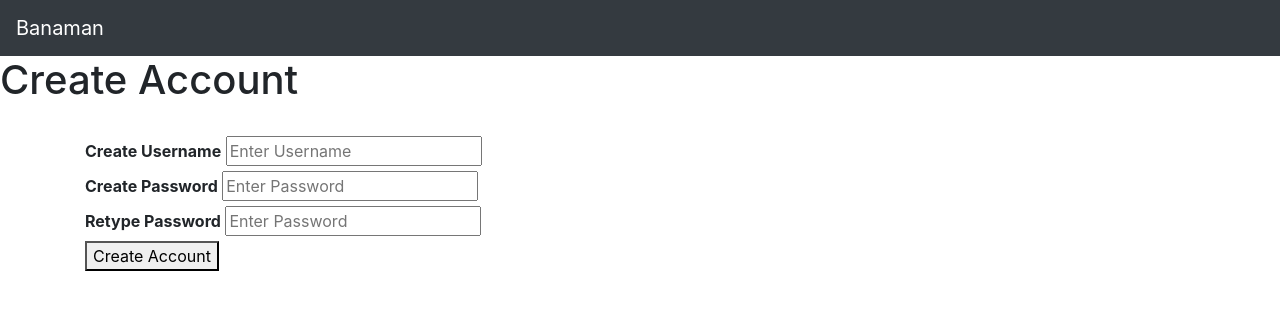
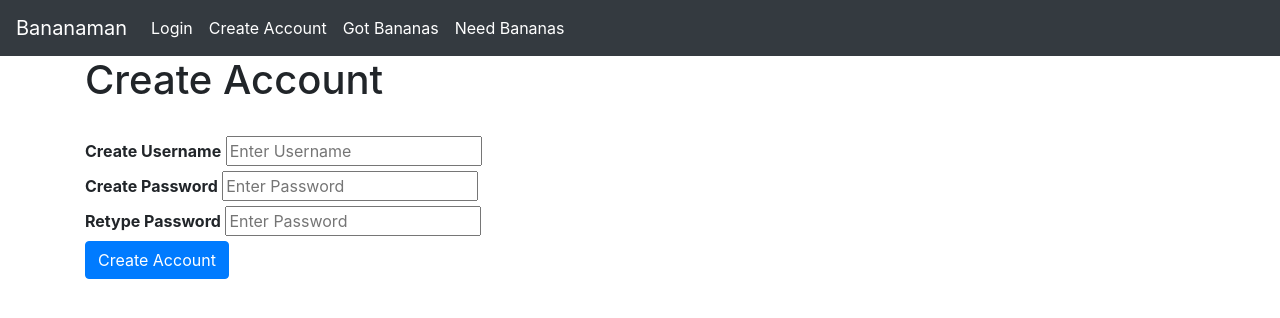
Before and after one commit to jackerman76/Bananaman, a Flask app: page /create_account in a window 1280 px wide. Shown: the top 318 px of the page. Run offline with Flask 2, Linux system fonts and the light colour scheme; some libraries are stand-ins or nearby versions.

Commit message:
navbar has all links working, buttons reformatted

```diff
--- a/templates/_base.html
+++ b/templates/_base.html
@@ -15,8 +15,36 @@
         #}
         {% if error_message %}<div><strong>{{error_message}}</strong></div>{% endif %}
         <nav class="navbar navbar-expand-lg navbar-dark bg-dark">
-          <a class="navbar-brand" href="#">Banaman</a>
+          <a class="navbar-brand" href="{{ url_for('home') }}">Bananaman</a>
+          <button class="navbar-toggler" type="button" data-toggle="collapse" data-target="#navbarSupportedContent" aria-controls="navbarSupportedContent" aria-expanded="false" aria-label="Toggle navigation">
+            <span class="navbar-toggler-icon"></span>
+          </button>
+
+          <div class="collapse navbar-collapse" id="navbarSupportedContent">
+            <ul class="navbar-nav mr-auto">
+
+              <li class="nav-item active">
+                <a class="nav-link" href="{{ url_for('login') }}">Login<span class="sr-only">(current)</span></a>
+              </li>
+
+              <li class="nav-item active">
+                <a class="nav-link" href="{{ url_for('create_account') }}">Create Account<span class="sr-only">(current)</span></a>
+              </li>
+
+              <li class="nav-item active">
+                <a class="nav-link" href="{{ url_for('got_bananas') }}">Got Bananas<span class="sr-only">(current)</span></a>
+              </li>
+
+              <li class="nav-item active">
+                <a class="nav-link" href="{{ url_for('need_bananas') }}">Need Bananas<span class="sr-only">(current)</span></a>
+              </li>
+
+           </ul>
+         </div>
+
         </nav>
+
+
         <header>
             {#
 
--- a/templates/create_account.html
+++ b/templates/create_account.html
@@ -2,13 +2,15 @@
 {% block header %}
 {% endblock %}
 {% block content %}
+  <div class="container">
       <header>
           <h1>Create Account</h1>
           <br>
       </header>
+  </div>
+  <div class="container">
       <form>
         <section>
-          <div class="container">
             <label for="username"><b>Create Username</b></label>
             <input type="text" placeholder="Enter Username" name="username" required>
             <br>
@@ -18,9 +20,10 @@
             <label for="password2"><b>Retype Password</b></label>
             <input type="password" placeholder="Enter Password" name="password2" required>
             <br>
-            <button type="submit" name="create_account" formmethod="post" value="True">Create Account</button>
-          </div>
+            <button type="submit" name="create_account" formmethod="post" value="True" class="btn btn-primary">Create Account</button>
         </section>
       </form>
       <br>
+</div>
+
 {% endblock %}
```
Also changed, not shown: static-files-folder/icons8-banana-60.png (added).
